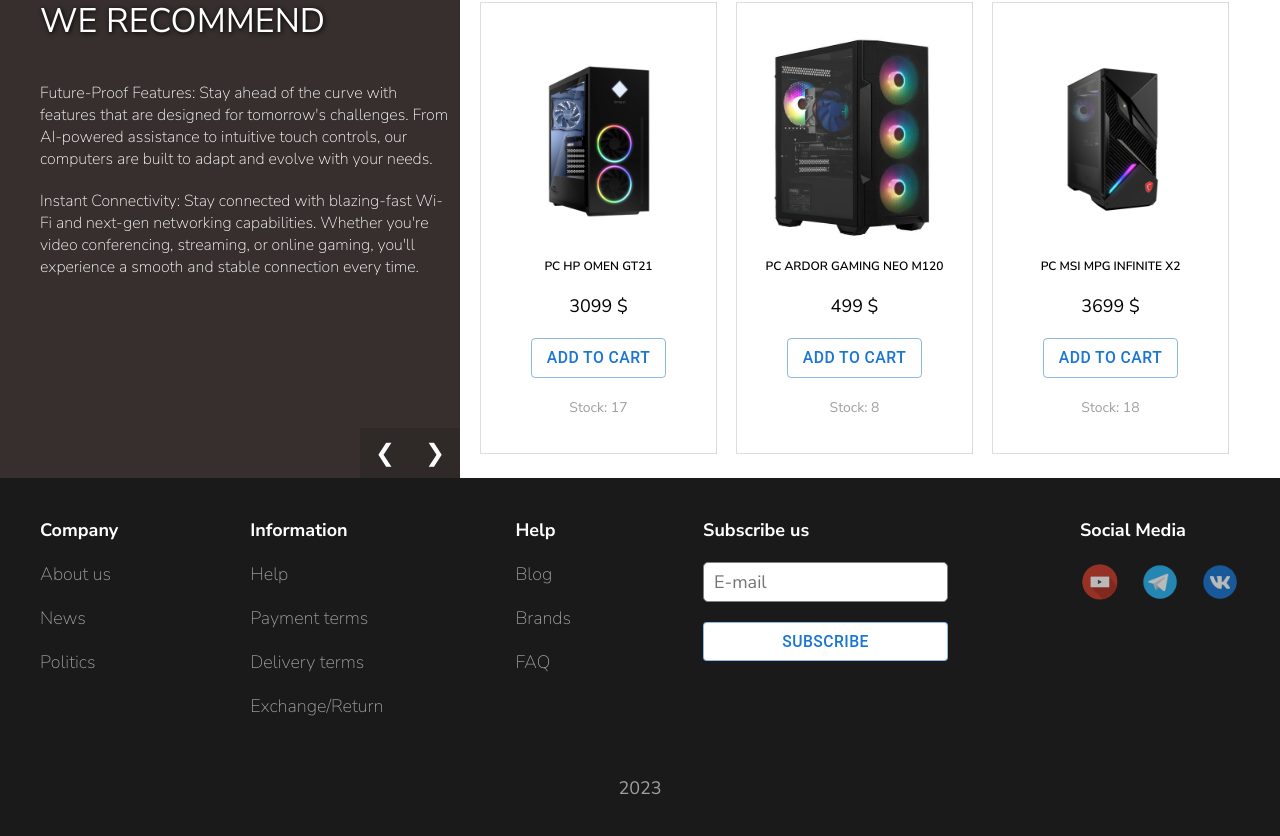
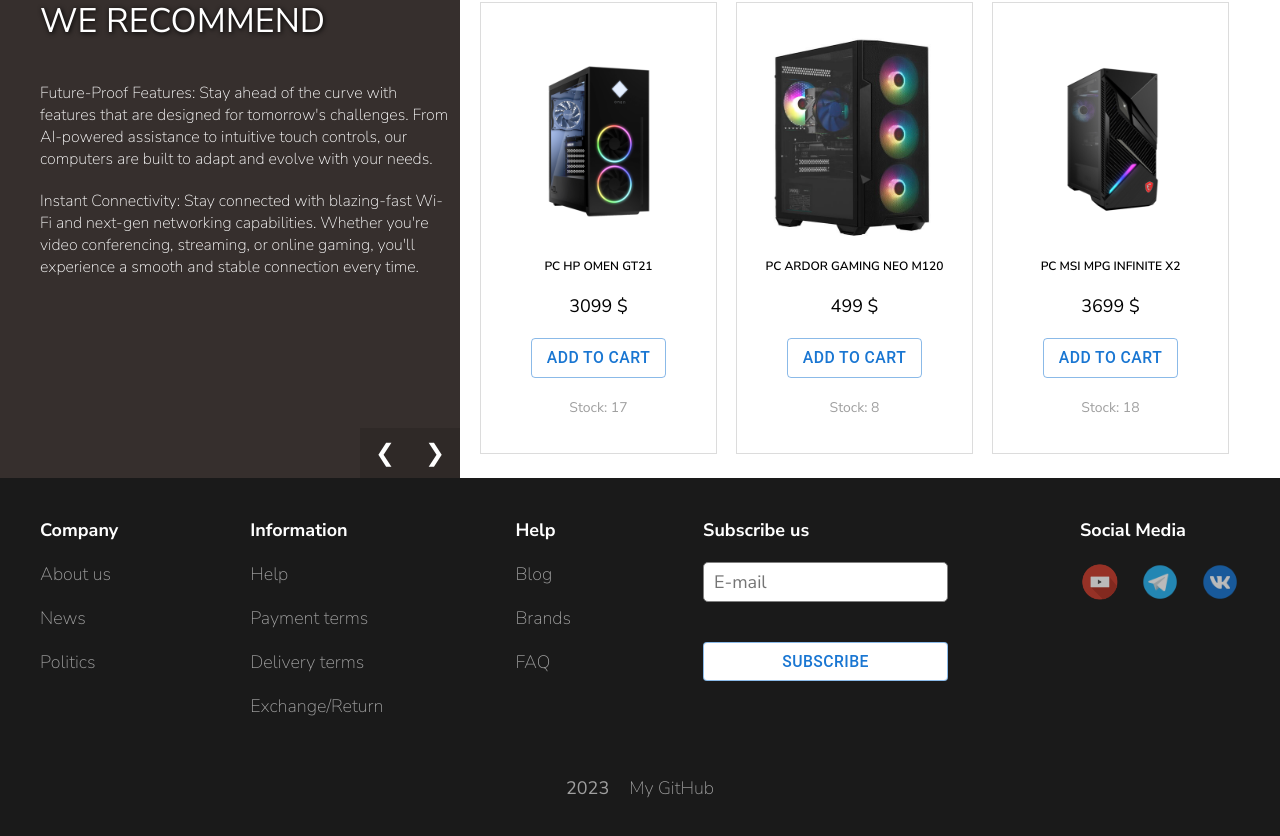
Before and after one commit to MikhailStn/online-store, a React (Vite) app: page / in a window 1280 px wide. Shown: the part 1806-2642 px from the top of the page. Built offline with nearby package versions, Linux system fonts and the light colour scheme.

Commit message:
feat: add github link

```diff
--- a/src/components/footer/footer.scss
+++ b/src/components/footer/footer.scss
@@ -61,7 +61,8 @@
     margin: 0;
   }
 
-  &__block_link {
+  &__block_link,
+  &__github_link {
     font-weight: 100;
     color: #e0e0e0ad;
     cursor: pointer;
@@ -69,7 +70,8 @@
     transition: 0.3s;
   }
 
-  &__block_link:hover {
+  &__block_link:hover,
+  &__github_link:hover {
     color: #fff;
   }
 
@@ -114,11 +116,18 @@
   &__form {
     display: flex;
     flex-direction: column;
-    row-gap: 20px;
+    row-gap: 40px;
   }
 
   &__block_button {
     background-color: #fff !important;
+  }
+
+  &__github {
+    display: flex;
+    column-gap: 20px;
+    justify-content: center;
+    align-items: center;
   }
 
   @media (max-width: 1000px) {
--- a/src/components/footer/footer.tsx
+++ b/src/components/footer/footer.tsx
@@ -126,7 +126,10 @@
             </div>
           </div>
         </div>
-        <p className="footer__date">{new Date().getFullYear()}</p>
+        <div className="footer__github">
+          <p className="footer__date">{new Date().getFullYear()}</p>
+          <a className="footer__github_link" href="https://github.com/mikhailstn" target="blank">My GitHub</a>
+        </div>
       </div>
     </div>
   );
```
